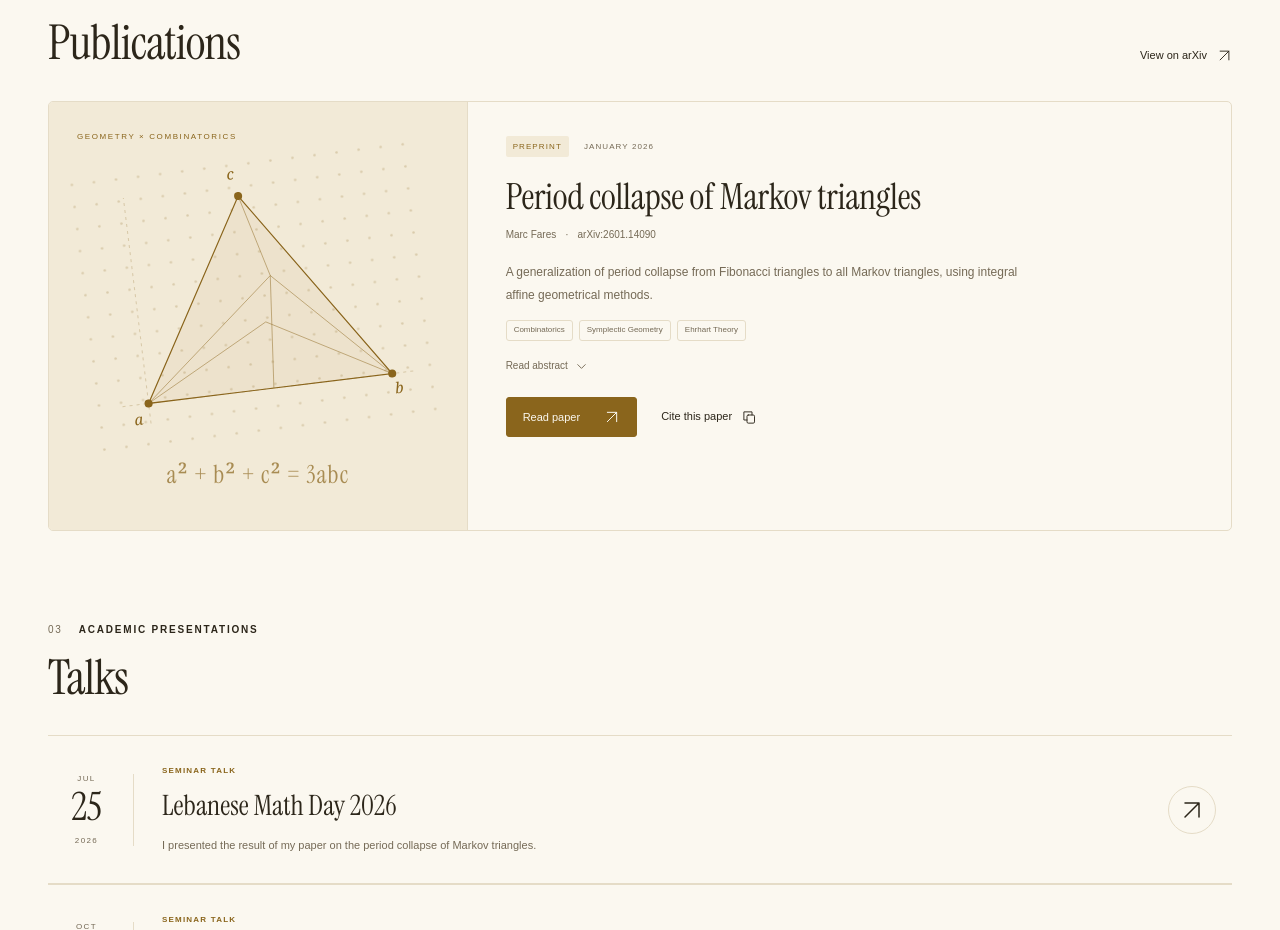
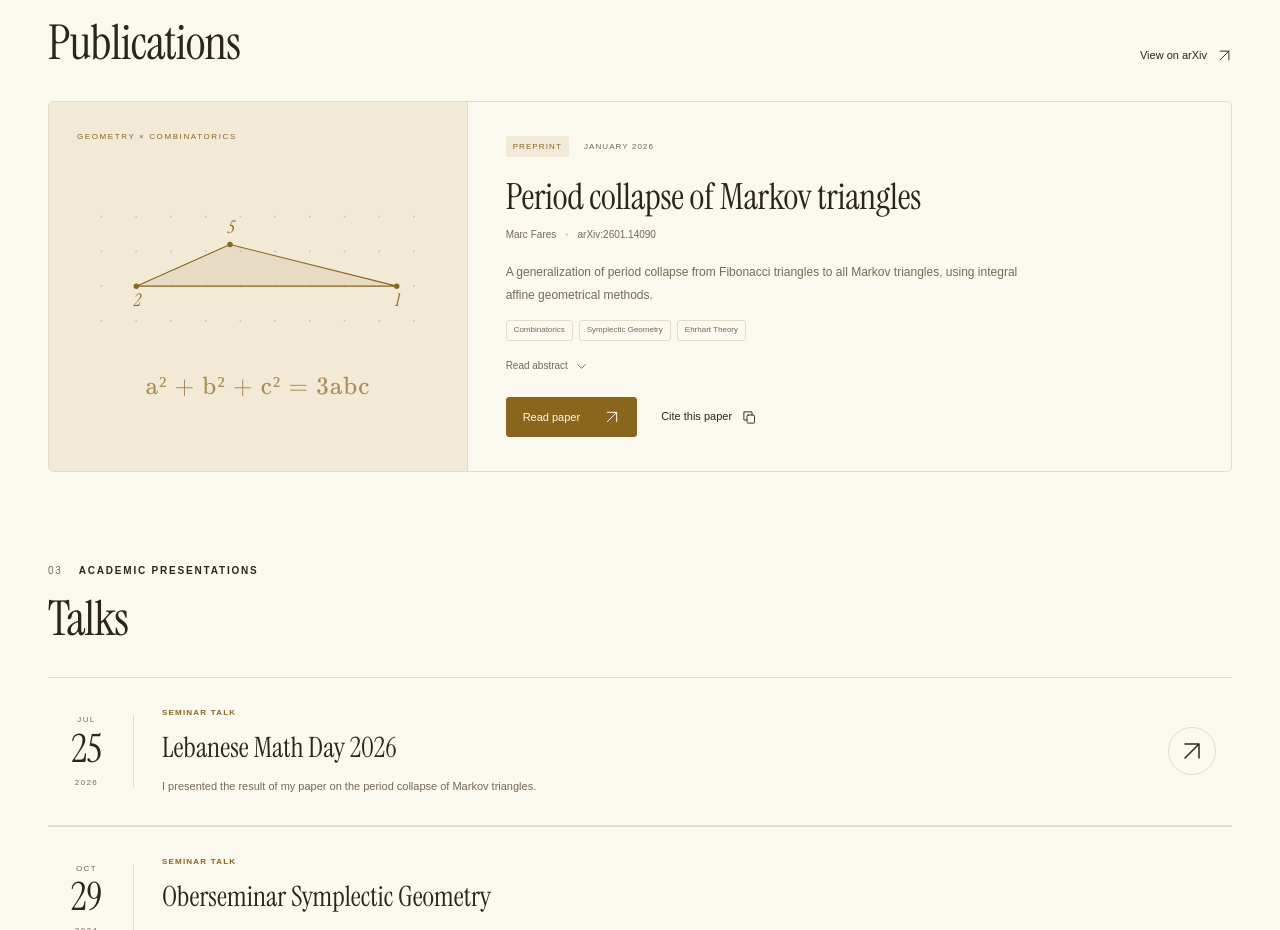
Before and after one commit to BrunoFares/marc-portfolio, a Next.js app: page / in a window 1280 px wide. Shown: the part 1143-2073 px from the top of the page. Built offline with nearby package versions, Linux system fonts and the light colour scheme.

Commit message:
Fixed the image of the publication.

```diff
--- a/app/globals.css
+++ b/app/globals.css
@@ -35,6 +35,7 @@
 
   --serif: "Instrument Serif", Georgia, "Times New Roman", serif;
   --sans: "DM Sans Variable", Arial, sans-serif;
+  --math: "KaTeX_Main", "Computer Modern", serif;
   color-scheme: light;
 }
 :root[data-theme="dark"] {
@@ -642,13 +643,14 @@ main {
   left: 28px;
 }
 .triangle-art {
+  display: block;
   width: 100%;
+  height: auto;
   max-width: 335px;
-  transform: rotate(-7deg);
   margin: 16px 0 10px;
 }
 .art-equation {
-  font-family: var(--serif);
+  font-family: var(--math);
   font-size: 25px;
   letter-spacing: 1px;
   opacity: 0.7;
@@ -1892,7 +1894,6 @@ body:has(dialog[open]) {
     padding: 22px;
   }
   .triangle-art {
-    height: 195px;
     width: 260px;
     margin: 15px 0 0;
   }
--- a/components/icons.tsx
+++ b/components/icons.tsx
@@ -127,73 +127,60 @@ export function Torus({ className = "" }: { className?: string }) {
   );
 }
 
-export function TriangleArt() {
+export function TriangleArt({
+  className = "triangle-art",
+}: {
+  className?: string;
+}) {
+  // A uniform scale preserves the TikZ geometry; SVG's y-axis points down.
+  const project = (x: number, y: number) => ({
+    x: 66 + x * 38,
+    y: 114 - y * 38,
+  });
+  const vertices = [
+    { ...project(0, 0), label: "2", labelOffset: 22 },
+    { ...project(7.5, 0), label: "1", labelOffset: 22 },
+    { ...project(2.7, 1.2), label: "5", labelOffset: -13 },
+  ];
+
   return (
-    <svg viewBox="0 0 360 290" className="triangle-art" aria-hidden="true">
-      <defs>
-        <pattern
-          id="lattice"
-          width="22"
-          height="22"
-          patternUnits="userSpaceOnUse"
-        >
-          <circle cx="11" cy="11" r="1.25" fill="currentColor" opacity=".23" />
-        </pattern>
-      </defs>
-      <rect width="360" height="290" fill="url(#lattice)" />
-      <path
-        d="M60 235 173 42 303 235Z"
+    <svg
+      viewBox="0 0 398 190"
+      className={className}
+      role="img"
+      aria-label="Triangle on a 10-column, 4-row integer lattice spanning x = -1 to 8 and y = -1 to 2, with vertices labeled 2 at (0, 0), 1 at (7.5, 0), and 5 at (2.7, 1.2)."
+    >
+      <g fill="currentColor" opacity=".23">
+        {Array.from({ length: 10 }, (_, i) =>
+          Array.from({ length: 4 }, (_, j) => {
+            const point = project(i - 1, j - 1);
+            return <circle key={`${i}-${j}`} cx={point.x} cy={point.y} r="1.25" />;
+          }),
+        )}
+      </g>
+      <polygon
+        points={vertices.map(({ x, y }) => `${x},${y}`).join(" ")}
         fill="currentColor"
-        fillOpacity=".055"
+        fillOpacity=".1"
         stroke="currentColor"
         strokeWidth="1.2"
+        strokeLinejoin="round"
       />
-      <path
-        d="m60 235 135-111 108 111M173 42l22 82-10 111M60 235l125-66 118 66"
-        stroke="currentColor"
-        strokeWidth=".9"
-        fill="none"
-        opacity=".5"
-      />
-      <path
-        d="M34 235h294M60 255V30"
-        stroke="currentColor"
-        opacity=".25"
-        strokeDasharray="3 4"
-      />
-      <circle cx="60" cy="235" r="4" fill="currentColor" />
-      <circle cx="173" cy="42" r="4" fill="currentColor" />
-      <circle cx="303" cy="235" r="4" fill="currentColor" />
-      <text
-        x="164"
-        y="25"
-        fill="currentColor"
-        fontFamily="Georgia"
-        fontStyle="italic"
-        fontSize="15"
-      >
-        c
-      </text>
-      <text
-        x="44"
-        y="255"
-        fill="currentColor"
-        fontFamily="Georgia"
-        fontStyle="italic"
-        fontSize="15"
-      >
-        a
-      </text>
-      <text
-        x="304"
-        y="255"
-        fill="currentColor"
-        fontFamily="Georgia"
-        fontStyle="italic"
-        fontSize="15"
-      >
-        b
-      </text>
+      {vertices.map(({ x, y, label, labelOffset }) => (
+        <g key={label} fill="currentColor">
+          <circle cx={x} cy={y} r="3" />
+          <text
+            x={x}
+            y={y + labelOffset}
+            textAnchor="middle"
+            fontFamily="var(--serif)"
+            fontStyle="italic"
+            fontSize="19"
+          >
+            {label}
+          </text>
+        </g>
+      ))}
     </svg>
   );
 }
--- a/components/publication.tsx
+++ b/components/publication.tsx
@@ -30,13 +30,9 @@ export function Publication() {
             <span>JANUARY 2026</span>
           </div>
           <h3>
-            <a
-              href="https://arxiv.org/abs/2601.14090"
-              target="_blank"
-              rel="noreferrer"
-            >
+            <p>
               {publication.title}
-            </a>
+            </p>
           </h3>
           <p className="publication-author">
             Marc Fares <span>·</span> arXiv:2601.14090
```
